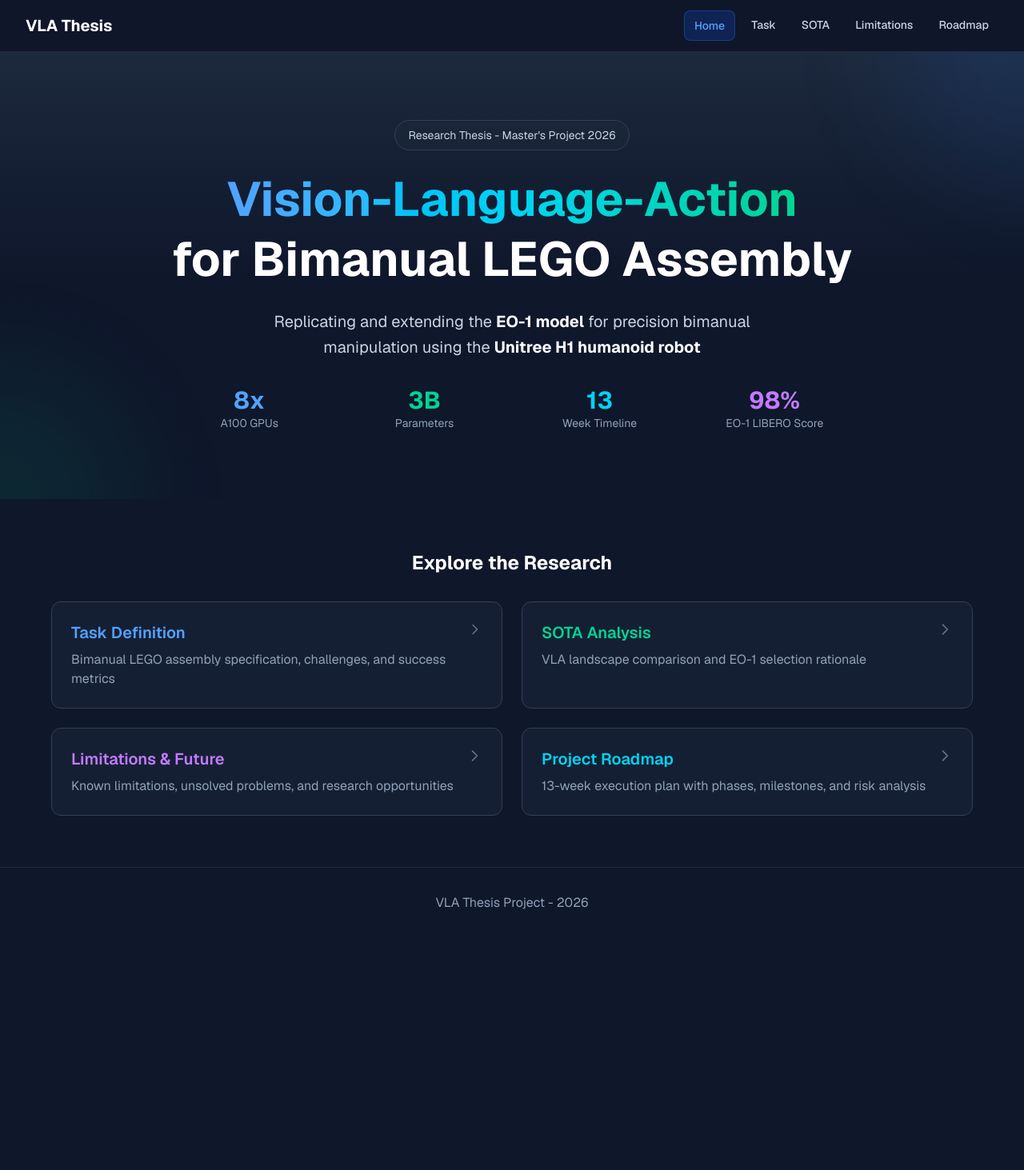
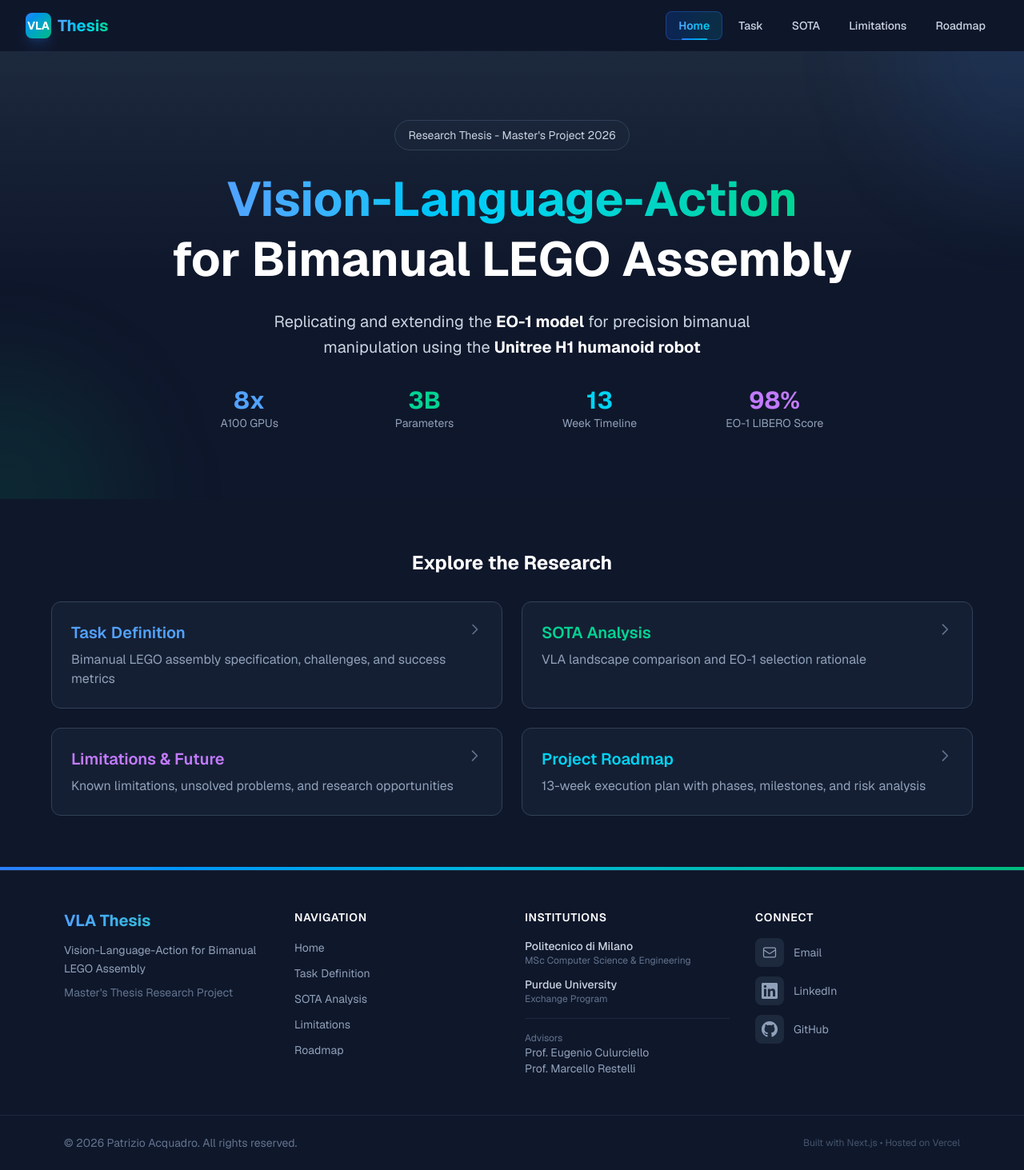
Before and after one commit to PatrizioAcquadro/WebsitePresentation, a Next.js app: page / in a window 1280 px wide. Shown: the whole page at 80% size. Before the commit the page ends 1173 px from the top, so only its background shows below. Built offline with nearby package versions, Linux system fonts and the light colour scheme.

Commit message:
Redesign header and footer

```diff
--- a/app/layout.tsx
+++ b/app/layout.tsx
@@ -2,6 +2,7 @@ import type { Metadata } from "next";
 import { Geist, Geist_Mono } from "next/font/google";
 import "./globals.css";
 import Navigation from "@/components/Navigation";
+import Footer from "@/components/Footer";
 
 const geistSans = Geist({
   variable: "--font-geist-sans",
@@ -26,10 +27,11 @@ export default function RootLayout({
   return (
     <html lang="en" className="scroll-smooth">
       <body
-        className={`${geistSans.variable} ${geistMono.variable} antialiased bg-slate-900 text-slate-100`}
+        className={`${geistSans.variable} ${geistMono.variable} antialiased bg-slate-900 text-slate-100 min-h-screen flex flex-col`}
       >
         <Navigation />
-        <main>{children}</main>
+        <main className="flex-grow">{children}</main>
+        <Footer />
       </body>
     </html>
   );
--- a/app/limitations/page.tsx
+++ b/app/limitations/page.tsx
@@ -47,11 +47,6 @@ export default function LimitationsPage() {
       <Section id="limitations" title="" className="py-12">
         <MarkdownRenderer content={limitationsContent} />
       </Section>
-
-      {/* Footer */}
-      <footer className="py-8 px-4 border-t border-slate-800 text-center text-slate-400">
-        <p>VLA Thesis Project - 2026</p>
-      </footer>
     </div>
   )
 }
--- a/app/page.tsx
+++ b/app/page.tsx
@@ -111,11 +111,6 @@ export default function HomePage() {
           </div>
         </div>
       </section>
-
-      {/* Footer */}
-      <footer className="py-8 px-4 border-t border-slate-800 text-center text-slate-400">
-        <p>VLA Thesis Project - 2026</p>
-      </footer>
     </div>
   )
 }
--- a/app/roadmap/page.tsx
+++ b/app/roadmap/page.tsx
@@ -47,11 +47,6 @@ export default function RoadmapPage() {
       <Section id="roadmap" title="" className="py-12">
         <MarkdownRenderer content={roadmapContent} />
       </Section>
-
-      {/* Footer */}
-      <footer className="py-8 px-4 border-t border-slate-800 text-center text-slate-400">
-        <p>VLA Thesis Project - 2026</p>
-      </footer>
     </div>
   )
 }
--- a/app/sota/page.tsx
+++ b/app/sota/page.tsx
@@ -47,11 +47,6 @@ export default function SotaPage() {
       <Section id="sota" title="" className="py-12">
         <MarkdownRenderer content={sotaContent} />
       </Section>
-
-      {/* Footer */}
-      <footer className="py-8 px-4 border-t border-slate-800 text-center text-slate-400">
-        <p>VLA Thesis Project - 2026</p>
-      </footer>
     </div>
   )
 }
--- a/app/task/page.tsx
+++ b/app/task/page.tsx
@@ -47,11 +47,6 @@ export default function TaskPage() {
       <Section id="task-definition" title="" className="py-12">
         <MarkdownRenderer content={taskDefinitionContent} />
       </Section>
-
-      {/* Footer */}
-      <footer className="py-8 px-4 border-t border-slate-800 text-center text-slate-400">
-        <p>VLA Thesis Project - 2026</p>
-      </footer>
     </div>
   )
 }
--- /dev/null
+++ b/components/Footer.tsx
@@ -0,0 +1,146 @@
+import Link from 'next/link'
+
+const quickLinks = [
+  { href: '/', label: 'Home' },
+  { href: '/task', label: 'Task Definition' },
+  { href: '/sota', label: 'SOTA Analysis' },
+  { href: '/limitations', label: 'Limitations' },
+  { href: '/roadmap', label: 'Roadmap' },
+]
+
+const socialLinks = [
+  {
+    href: 'mailto:acquadropatrizio@gmail.com',
+    label: 'Email',
+    icon: (
+      <svg className="w-5 h-5" fill="none" stroke="currentColor" viewBox="0 0 24 24">
+        <path strokeLinecap="round" strokeLinejoin="round" strokeWidth={1.5} d="M3 8l7.89 5.26a2 2 0 002.22 0L21 8M5 19h14a2 2 0 002-2V7a2 2 0 00-2-2H5a2 2 0 00-2 2v10a2 2 0 002 2z" />
+      </svg>
+    ),
+  },
+  {
+    href: 'https://www.linkedin.com/in/patrizio-acquadro',
+    label: 'LinkedIn',
+    icon: (
+      <svg className="w-5 h-5" fill="currentColor" viewBox="0 0 24 24">
+        <path d="M20.447 20.452h-3.554v-5.569c0-1.328-.027-3.037-1.852-3.037-1.853 0-2.136 1.445-2.136 2.939v5.667H9.351V9h3.414v1.561h.046c.477-.9 1.637-1.85 3.37-1.85 3.601 0 4.267 2.37 4.267 5.455v6.286zM5.337 7.433c-1.144 0-2.063-.926-2.063-2.065 0-1.138.92-2.063 2.063-2.063 1.14 0 2.064.925 2.064 2.063 0 1.139-.925 2.065-2.064 2.065zm1.782 13.019H3.555V9h3.564v11.452zM22.225 0H1.771C.792 0 0 .774 0 1.729v20.542C0 23.227.792 24 1.771 24h20.451C23.2 24 24 23.227 24 22.271V1.729C24 .774 23.2 0 22.222 0h.003z"/>
+      </svg>
+    ),
+  },
+  {
+    href: 'https://github.com/PatrizioAcquadro',
+    label: 'GitHub',
+    icon: (
+      <svg className="w-5 h-5" fill="currentColor" viewBox="0 0 24 24">
+        <path d="M12 0c-6.626 0-12 5.373-12 12 0 5.302 3.438 9.8 8.207 11.387.599.111.793-.261.793-.577v-2.234c-3.338.726-4.033-1.416-4.033-1.416-.546-1.387-1.333-1.756-1.333-1.756-1.089-.745.083-.729.083-.729 1.205.084 1.839 1.237 1.839 1.237 1.07 1.834 2.807 1.304 3.492.997.107-.775.418-1.305.762-1.604-2.665-.305-5.467-1.334-5.467-5.931 0-1.311.469-2.381 1.236-3.221-.124-.303-.535-1.524.117-3.176 0 0 1.008-.322 3.301 1.23.957-.266 1.983-.399 3.003-.404 1.02.005 2.047.138 3.006.404 2.291-1.552 3.297-1.23 3.297-1.23.653 1.653.242 2.874.118 3.176.77.84 1.235 1.911 1.235 3.221 0 4.609-2.807 5.624-5.479 5.921.43.372.823 1.102.823 2.222v3.293c0 .319.192.694.801.576 4.765-1.589 8.199-6.086 8.199-11.386 0-6.627-5.373-12-12-12z"/>
+      </svg>
+    ),
+  },
+]
+
+export default function Footer() {
+  return (
+    <footer className="relative mt-auto">
+      {/* Gradient accent line */}
+      <div className="h-1 bg-gradient-to-r from-blue-500 via-cyan-500 to-emerald-500" />
+
+      <div className="bg-slate-900 border-t border-slate-800">
+        {/* Main footer content */}
+        <div className="max-w-6xl mx-auto px-4 py-12">
+          <div className="grid grid-cols-1 md:grid-cols-2 lg:grid-cols-4 gap-8">
+            {/* Brand Section */}
+            <div className="lg:col-span-1">
+              <h3 className="text-xl font-bold bg-gradient-to-r from-blue-400 to-emerald-400 bg-clip-text text-transparent mb-3">
+                VLA Thesis
+              </h3>
+              <p className="text-slate-400 text-sm leading-relaxed">
+                Vision-Language-Action for Bimanual LEGO Assembly
+              </p>
+              <p className="text-slate-500 text-sm mt-2">
+                Master&apos;s Thesis Research Project
+              </p>
+            </div>
+
+            {/* Quick Links */}
+            <div>
+              <h4 className="text-sm font-semibold text-white uppercase tracking-wider mb-4">
+                Navigation
+              </h4>
+              <ul className="space-y-2">
+                {quickLinks.map((link) => (
+                  <li key={link.href}>
+                    <Link
+                      href={link.href}
+                      className="text-slate-400 hover:text-white text-sm transition-colors duration-200"
+                    >
+                      {link.label}
+                    </Link>
+                  </li>
+                ))}
+              </ul>
+            </div>
+
+            {/* Institutions */}
+            <div>
+              <h4 className="text-sm font-semibold text-white uppercase tracking-wider mb-4">
+                Institutions
+              </h4>
+              <div className="space-y-3">
+                <div>
+                  <p className="text-slate-300 text-sm font-medium">Politecnico di Milano</p>
+                  <p className="text-slate-500 text-xs">MSc Computer Science & Engineering</p>
+                </div>
+                <div>
+                  <p className="text-slate-300 text-sm font-medium">Purdue University</p>
+                  <p className="text-slate-500 text-xs">Exchange Program</p>
+                </div>
+              </div>
+              <div className="mt-4 pt-4 border-t border-slate-800">
+                <p className="text-slate-500 text-xs">Advisors</p>
+                <p className="text-slate-400 text-sm">Prof. Eugenio Culurciello</p>
+                <p className="text-slate-400 text-sm">Prof. Marcello Restelli</p>
+              </div>
+            </div>
+
+            {/* Connect */}
+            <div>
+              <h4 className="text-sm font-semibold text-white uppercase tracking-wider mb-4">
+                Connect
+              </h4>
+              <div className="space-y-3">
+                {socialLinks.map((link) => (
+                  <a
+                    key={link.label}
+                    href={link.href}
+                    target={link.href.startsWith('mailto') ? undefined : '_blank'}
+                    rel={link.href.startsWith('mailto') ? undefined : 'noopener noreferrer'}
+                    className="flex items-center gap-3 text-slate-400 hover:text-white transition-colors duration-200 group"
+                  >
+                    <span className="p-2 bg-slate-800 rounded-lg group-hover:bg-slate-700 transition-colors">
+                      {link.icon}
+                    </span>
+                    <span className="text-sm">{link.label}</span>
+                  </a>
+                ))}
+              </div>
+            </div>
+          </div>
+        </div>
+
+        {/* Bottom bar */}
+        <div className="border-t border-slate-800">
+          <div className="max-w-6xl mx-auto px-4 py-6">
+            <div className="flex flex-col sm:flex-row justify-between items-center gap-4">
+              <p className="text-slate-500 text-sm">
+                © 2026 Patrizio Acquadro. All rights reserved.
+              </p>
+              <p className="text-slate-600 text-xs">
+                Built with Next.js • Hosted on Vercel
+              </p>
+            </div>
+          </div>
+        </div>
+      </div>
+    </footer>
+  )
+}
--- a/components/Navigation.tsx
+++ b/components/Navigation.tsx
@@ -15,13 +15,31 @@ export default function Navigation() {
   const pathname = usePathname()
 
   return (
-    <nav className="fixed top-0 left-0 right-0 z-50 bg-slate-900/80 backdrop-blur-md border-b border-slate-700/50">
+    <nav className="fixed top-0 left-0 right-0 z-50">
+      {/* Gradient border at bottom */}
+      <div className="absolute bottom-0 left-0 right-0 h-[1px] bg-gradient-to-r from-transparent via-slate-600 to-transparent" />
+
+      {/* Main nav background */}
+      <div className="bg-slate-900/90 backdrop-blur-xl">
         <div className="max-w-7xl mx-auto px-4 sm:px-6 lg:px-8">
           <div className="flex items-center justify-between h-16">
-          <Link href="/" className="text-xl font-bold text-white hover:text-blue-400 transition-colors">
-            VLA Thesis
+            {/* Logo with gradient */}
+            <Link
+              href="/"
+              className="group flex items-center gap-2"
+            >
+              {/* Logo mark */}
+              <div className="w-8 h-8 rounded-lg bg-gradient-to-br from-blue-500 to-emerald-500 flex items-center justify-center shadow-lg shadow-blue-500/20 group-hover:shadow-blue-500/40 transition-shadow">
+                <span className="text-white font-bold text-sm">VLA</span>
+              </div>
+              {/* Text logo */}
+              <span className="text-xl font-bold bg-gradient-to-r from-blue-400 via-cyan-400 to-emerald-400 bg-clip-text text-transparent group-hover:from-blue-300 group-hover:to-emerald-300 transition-all">
+                Thesis
+              </span>
             </Link>
-          <div className="flex space-x-1 sm:space-x-2">
+
+            {/* Navigation links */}
+            <div className="flex items-center space-x-1">
               {navItems.map((item) => {
                 const isActive = pathname === item.href
 
@@ -29,19 +47,35 @@ export default function Navigation() {
                   <Link
                     key={item.href}
                     href={item.href}
-                  className={`px-3 py-2 rounded-lg text-sm font-medium transition-all duration-200
-                    ${isActive
-                      ? 'bg-blue-600/20 text-blue-400 border border-blue-500/30'
-                      : 'text-slate-300 hover:bg-slate-700/50 hover:text-white'
-                    }`}
+                    className="relative px-4 py-2 rounded-lg text-sm font-medium transition-all duration-300 group"
                   >
+                    {/* Background */}
+                    <span className={`absolute inset-0 rounded-lg transition-all duration-300 ${
+                      isActive
+                        ? 'bg-gradient-to-r from-blue-600/20 to-cyan-600/20 border border-blue-500/30'
+                        : 'group-hover:bg-slate-800/80'
+                    }`} />
+
+                    {/* Text */}
+                    <span className={`relative z-10 transition-colors duration-300 ${
+                      isActive
+                        ? 'bg-gradient-to-r from-blue-400 to-cyan-400 bg-clip-text text-transparent font-semibold'
+                        : 'text-slate-300 group-hover:text-white'
+                    }`}>
                       {item.label}
+                    </span>
+
+                    {/* Active indicator line */}
+                    {isActive && (
+                      <span className="absolute bottom-0 left-1/2 -translate-x-1/2 w-8 h-0.5 bg-gradient-to-r from-blue-500 to-cyan-500 rounded-full" />
+                    )}
                   </Link>
                 )
               })}
             </div>
           </div>
         </div>
+      </div>
     </nav>
   )
 }
```
Lines whose indentation alone changed are shown as unchanged.
